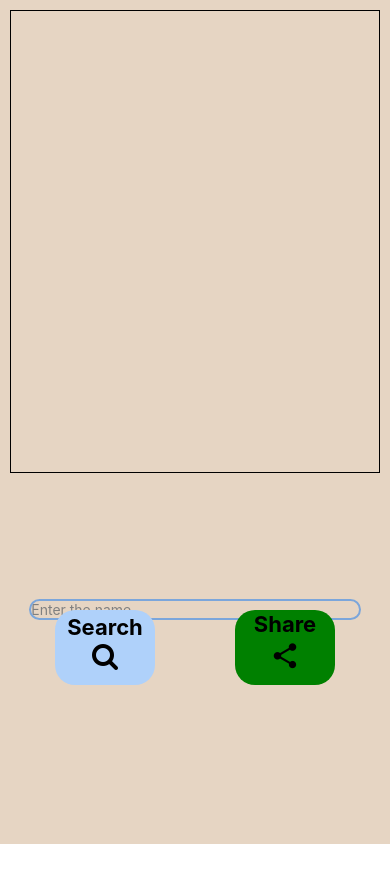
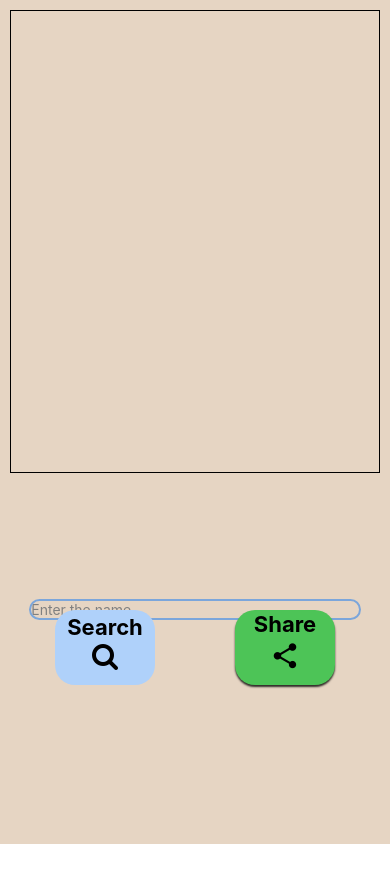
Before and after one commit to Arda66/NationalityCheckerApp, a React Native app: screen / in a window 390 px wide. Shown: the top 882 px of the page. Built offline with nearby package versions, Linux system fonts and the light colour scheme.

Commit message:
Search button avoid 1 letter search

```diff
--- a/App.js
+++ b/App.js
@@ -35,6 +35,7 @@ const App = () => {
   // ctrl + shift + L ile o değişkenin olduğu herşeyi seçebilion
   // width : '50%' vermek text için split yani altından devam et anlamına geliyor
   // terminal üzerinden  code .   yaparsan vs code üzerinden açıyor
+  // margin kendi komşularını itmek için kullanılır, padding childları manipule etmek için border içi
   useEffect(() => {
     const keyboardDidHideSubscription = Keyboard.addListener(
       'keyboardDidHide',
@@ -77,7 +78,7 @@ const App = () => {
             tempText.country +
             '\t  ' +
             tempText.probability +
-            '@' +
+            '  <-' +
             '\n ';
           ProgressBarArray.push(
             Math.round(
@@ -87,7 +88,7 @@ const App = () => {
             ),
           );
         }
-        if (finalText.includes('->')) {
+        if (finalText.includes('->') && searchText.length > 1) {
           setShareResult(
             `\tname : ${searchText}\n\t\t\t\t` +
               'Nationality Results!\n' +
@@ -97,7 +98,7 @@ const App = () => {
             `\tname : ${searchText}\n\t\t\t\t` + 'Nationality Results!\n',
           );
           setProgressBars(ProgressBarArray);
-          text_array = finalText.split('@');
+          text_array = finalText.split('<-');
           settext_array(text_array);
         } else {
           setShareResult(
@@ -128,6 +129,26 @@ const App = () => {
       });
     } else Alert.alert('No data to share!', 'Please enter a name and search');
   };
+  const Copy = () => {
+    Alert.alert(
+      'Copy',
+      'Do you want to copy the Result?',
+      [
+        {
+          text: 'Cancel',
+          onPress: () => console.log('Cancel Pressed'),
+          style: 'cancel',
+        },
+        {
+          text: 'Copy',
+          onPress: () => {
+            Clipboard.setString(ShareResult);
+          },
+        },
+      ],
+      {cancelable: false},
+    );
+  };
   return (
     <SafeAreaView
       style={{
@@ -152,9 +173,9 @@ const App = () => {
             fontWeight: 'bold',
             fontSize: 22,
             letterSpacing: 1,
-            lineHeight: 50,
-            top: '1%',
+            lineHeight: 40,
             left: '1%',
+            bottom: '1%',
           }}>
           {header}
         </Text>
@@ -168,29 +189,12 @@ const App = () => {
                     flexDirection: 'row',
                     justifyContent: 'space-between',
                     alignItems: 'center',
-                    bottom: '4%',
+                    bottom: '10%',
                     flex: 1,
                   }}>
                   <Text
                     onLongPress={() => {
-                      Alert.alert(
-                        'Copy',
-                        'Do you want to copy the Result?',
-                        [
-                          {
-                            text: 'Cancel',
-                            onPress: () => console.log('Cancel Pressed'),
-                            style: 'cancel',
-                          },
-                          {
-                            text: 'Copy',
-                            onPress: () => {
-                              Clipboard.setString(ShareResult);
-                            },
-                          },
-                        ],
-                        {cancelable: false},
-                      );
+                      Copy();
                     }}
                     accessible
                     style={[
@@ -210,7 +214,7 @@ const App = () => {
                   <Progress.Bar
                     style={{top: '2%', marginVertical: 5}}
                     progress={item / 10}
-                    width={100}
+                    width={110}
                     height={30}
                     color={'#038cfc'}
                     unfilledColor={'#e6d5c3'}
@@ -297,12 +301,16 @@ const App = () => {
                 height: 75,
                 width: 100,
                 borderRadius: 20,
-                backgroundColor: 'green',
+                backgroundColor: '#4dc457',
                 justifyContent: 'center',
                 alignItems: 'center',
                 elevation: 3,
                 bottom: '17%',
                 left: '20%',
+                shadowColor: '#000',
+                shadowOffset: {width: 0, height: 2},
+                shadowOpacity: 0.8,
+                shadowRadius: 2,
               }}
               onPress={() => {
                 ShareMessage();
```
